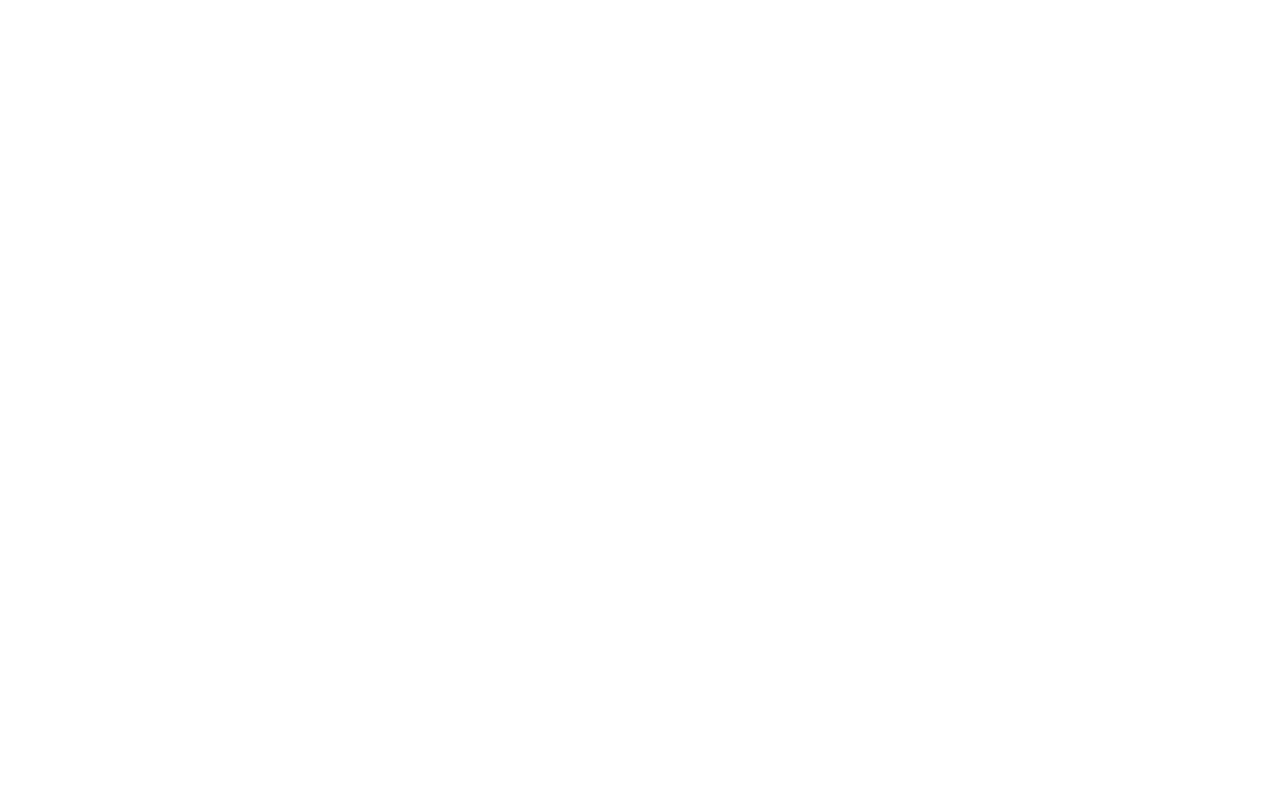
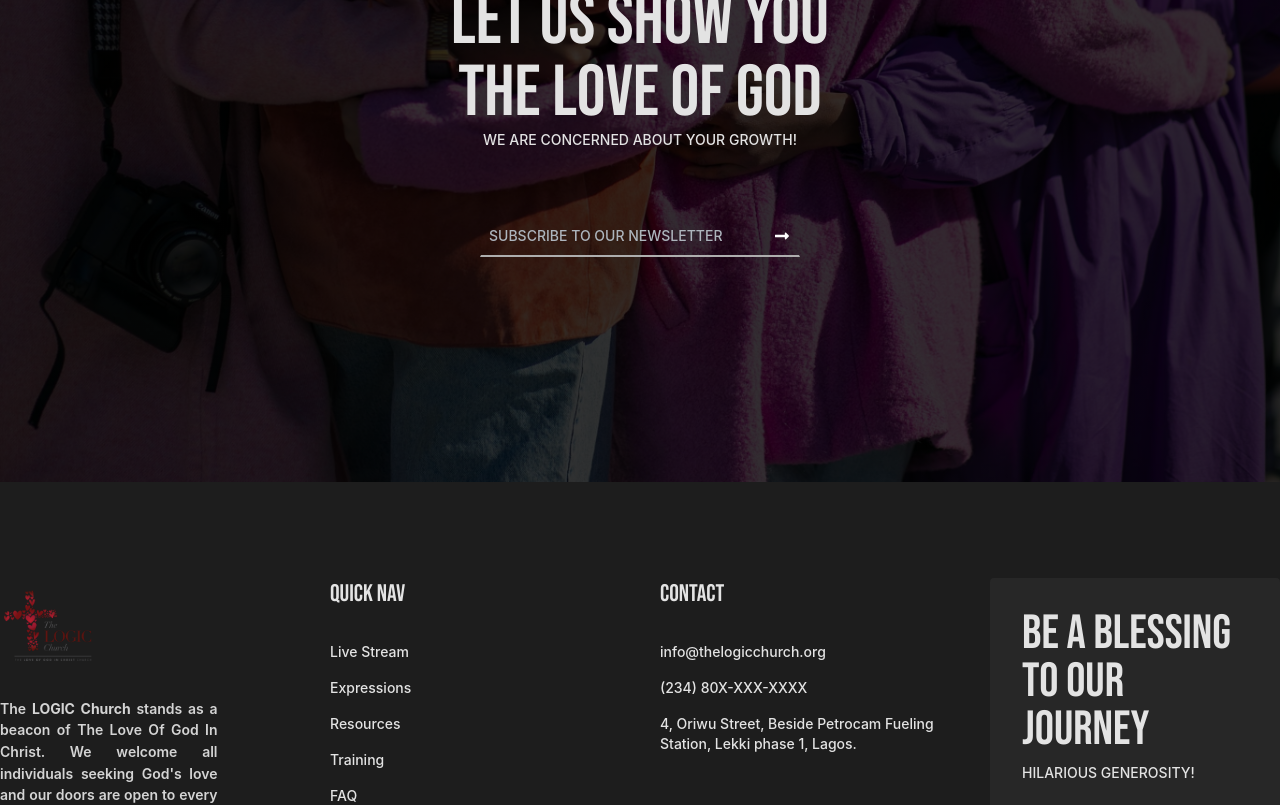
Before and after one commit to BIT-Corps/logic-fe, a Next.js app: page /expressions/mainland in a window 1280 px wide. Before the commit this address had no page. Shown: the part 1740-2545 px from the top of the page. Before the commit the page ends 800 px from the top, so only its background shows below. Built offline with nearby package versions, Linux system fonts and the light colour scheme.

Commit message:
expressions

```diff
--- a/app/components/blocks/home/TopNav.tsx
+++ b/app/components/blocks/home/TopNav.tsx
@@ -12,9 +12,7 @@ const links = [
   { link: "/contact", label: "Contact" },
 ];
 
-type Props = {};
-
-const TopNav = (props: Props) => {
+const TopNav = () => {
   return (
     <header className="h-28 bg-lg-dark">
       <section className="container mx-auto h-full flex items-center justify-between">
--- a/app/components/blocks/home/footer.tsx
+++ b/app/components/blocks/home/footer.tsx
@@ -30,7 +30,7 @@ const Footer = () => {
           {[
             {
               id: 1,
-              title: "Quick Links",
+              title: "Quick Nav",
               subLinks: [
                 { subId: 0, title: "Live Stream" },
                 { subId: 1, title: "Expressions" },
@@ -55,11 +55,11 @@ const Footer = () => {
             },
           ].map(({ id, subLinks, title }) => (
             <section key={id} className="space-y-8">
-              <h4 className="text-3xl">{title}</h4>
+              <h4 className="text-2xl">{title}</h4>
               {subLinks && (
                 <ul className="space-y-4">
                   {subLinks.map(({ subId, title }) => (
-                    <li key={subId}>
+                    <li key={subId} className="text-sm">
                       <Link href="/">{title}</Link>
                     </li>
                   ))}
--- a/app/expression/mainland/page.tsx
+++ b/app/expressions/mainland/page.tsx
@@ -1,3 +1,6 @@
+import { TextInput } from "@mantine/core";
+import { FaLongArrowAltRight } from "react-icons/fa";
+
 const weeklyActivities = [
   {
     id: 0,
@@ -81,7 +84,21 @@ const Mainland = (props: Props) => {
         </div>
       </section>
 
-      <section className="expression_box"></section>
+      <section className="expression_box flex flex-col items-center justify-center text-center uppercase space-y-16">
+        <div>
+          <h4 className="text-7xl">
+            Let us show you <br /> the love of God
+          </h4>
+          <p className="text-sm">We are concerned about your growth!</p>
+        </div>
+        <div className="w-3/12 uppercase">
+          <TextInput
+            placeholder="Subscribe to our newsletter"
+            variant="unstyled"
+            rightSection={<FaLongArrowAltRight color="white" />}
+          />
+        </div>
+      </section>
     </div>
   );
 };
--- /dev/null
+++ b/app/expressions/page.tsx
@@ -0,0 +1,7 @@
+type Props = {};
+
+const Expressions = (props: Props) => {
+  return <div>Expressions</div>;
+};
+
+export default Expressions;
--- a/app/globals.css
+++ b/app/globals.css
@@ -35,7 +35,7 @@
   p,
   ul,
   li {
-    font-size: 16px;
+    font-size: 14px;
   }
 
   .mantine-TextInput-input {
@@ -65,15 +65,15 @@
       url("./assets/images/hands.jpeg"), lightgray 50%;
   }
   .expression_box {
-    @apply bg-center bg-no-repeat bg-cover h-[800px] !important;
+    @apply bg-center bg-no-repeat bg-cover h-[720px] !important;
     background: linear-gradient(
         0deg,
-        rgba(0, 0, 0, 0.85) 0%,
-        rgba(0, 0, 0, 0.85) 20%,
+        rgba(0, 0, 0, 0.8) 0%,
+        rgba(0, 0, 0, 0.8) 20%,
         rgba(0, 0, 0, 0.8) 60%,
         rgba(0, 0, 0, 0.8) 40%,
-        rgba(0, 0, 0, 0.85) 80%,
-        rgba(0, 0, 0, 0.85) 100%
+        rgba(0, 0, 0, 0.8) 80%,
+        rgba(0, 0, 0, 0.8) 100%
       ),
       url("./assets/images/hold-hands.jpeg"), lightgray 50%;
   }
--- a/app/page.tsx
+++ b/app/page.tsx
@@ -73,25 +73,25 @@ export default function Home() {
                 id: 0,
                 name: "Abuja",
                 image: AudienceImg,
-                link: "/expression/abuja",
+                link: "/expressions/abuja",
               },
               {
                 id: 1,
                 name: "Cotonou",
                 image: AudienceImg,
-                link: "/expression/cotonou",
+                link: "/expressions/cotonou",
               },
               {
                 id: 2,
                 name: "Lagos, Mainland",
                 image: RaisedHandsImg,
-                link: "/expression/mainland",
+                link: "/expressions/mainland",
               },
               {
                 id: 3,
                 name: "United Kingdom",
                 image: WorshipImg,
-                link: "/expression/uk",
+                link: "/expressions/uk",
               },
             ].map((expression) => (
               <Link
```
Also changed, not shown: app/expressions/layout.tsx (renamed from app/expression/layout.tsx).
